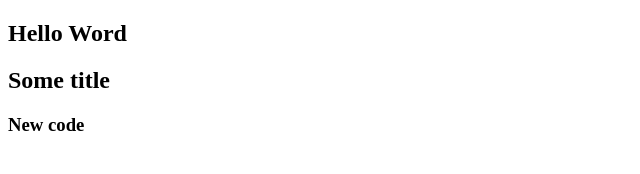
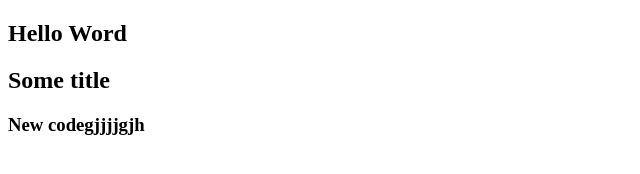
Before and after one commit to delora765/repo, a plain HTML site: page index.html in a window 1280 px wide. Shown: the whole page, without its empty margins (0-640 px from the left). Drawn offline with Linux system fonts and the light colour scheme.

Commit message:
Update code

```diff
--- a/index.html
+++ b/index.html
@@ -9,7 +9,7 @@
    <section>
     <h1>Hello Word</h1>
     <h2>Some title</h2>
-    <h3>New code</h3>
+    <h3>New codegjjjjgjh</h3>
    </section>
 </body>
 </html>
--- a/main.js
+++ b/main.js
@@ -1 +1 @@
-console.log(6+9)
+console.log(6+9999999)
```
